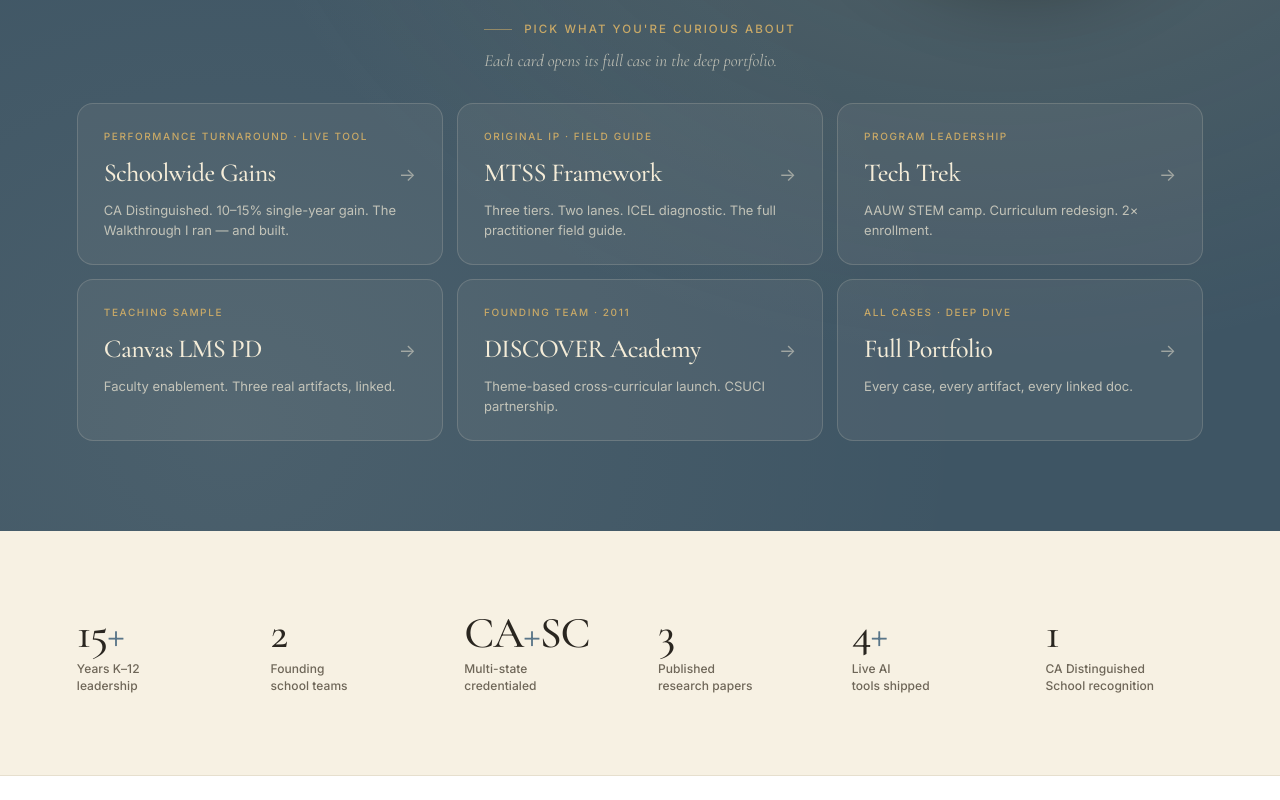
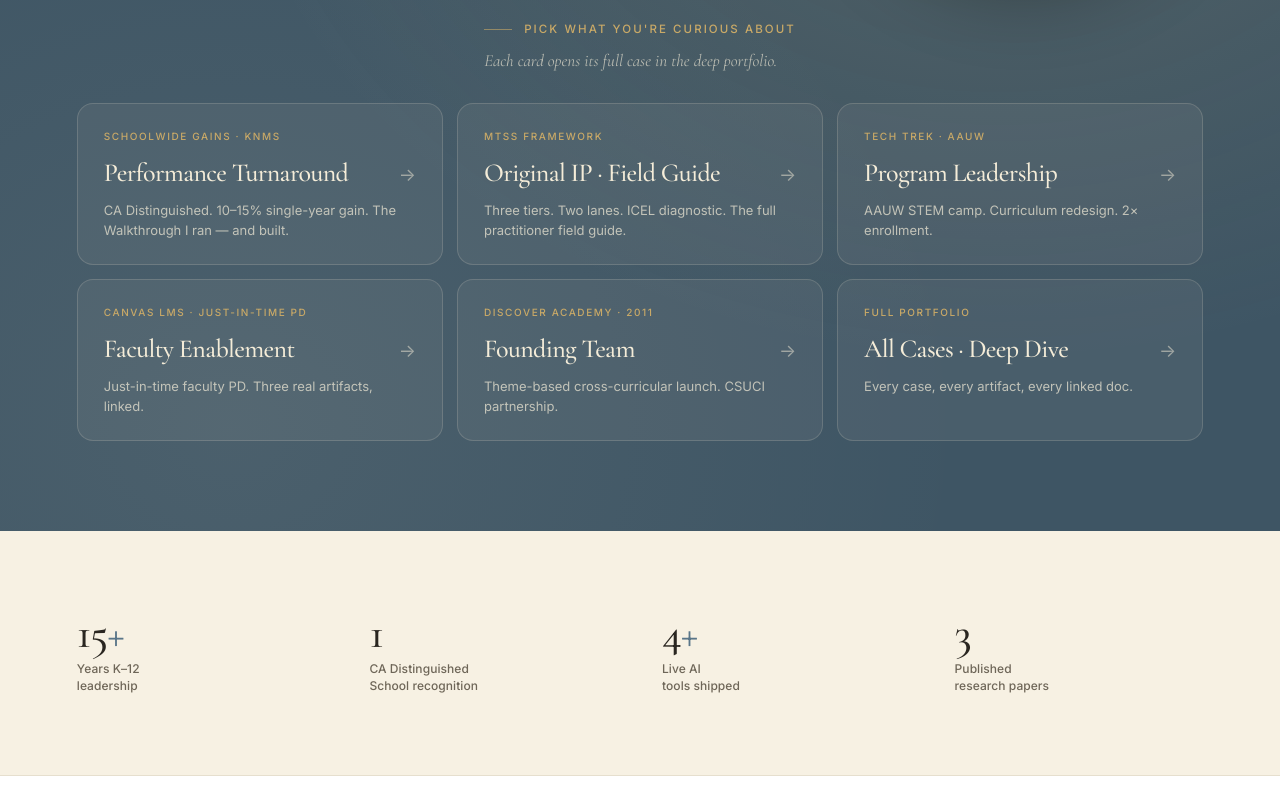
Before and after one commit to niclsim/niclsim.github.io, a plain HTML site: page lean.html in a window 1280 px wide. Shown: the part 480-1280 px from the top of the page. Drawn offline with nearby package versions, Linux system fonts and the light colour scheme.

Commit message:
Update lean.html

```diff
--- a/lean.html
+++ b/lean.html
@@ -261,9 +261,9 @@
     border-bottom: 1px solid var(--line);
   }
   .stats-inner {
-    max-width: 1280px; margin: 0 auto;
-    display: grid; grid-template-columns: repeat(6, 1fr);
-    gap: 36px;
+    max-width: 1180px; margin: 0 auto;
+    display: grid; grid-template-columns: repeat(4, 1fr);
+    gap: 44px;
   }
   .stat { display: flex; flex-direction: column; gap: 6px; }
   .stat-num {
@@ -279,8 +279,8 @@
     letter-spacing: 0.005em;
     line-height: 1.4;
   }
-  @media (max-width: 900px) { .stats-inner { grid-template-columns: 1fr 1fr 1fr; row-gap: 32px; } }
-  @media (max-width: 540px) { .stats-inner { grid-template-columns: 1fr 1fr; } }
+  @media (max-width: 900px) { .stats-inner { grid-template-columns: 1fr 1fr; row-gap: 32px; } }
+  @media (max-width: 540px) { .stats-inner { grid-template-columns: 1fr 1fr; gap: 28px; } }
 
   /* ── TESTIMONIALS ── */
   .testimonials {
@@ -659,10 +659,11 @@
 <section class="hero">
   <div class="hero-top">
     <div class="hero-text">
-      <div class="hero-eyebrow">Portfolio · 2026</div>
+      <div class="hero-eyebrow">K–12 → L&amp;D · Ed Tech · Consulting</div>
       <h1 class="hero-name">nicole simmons<em>.</em></h1>
       <div class="hero-credential">M.Ed. · Learning Design · Instructional Leadership</div>
       <p class="hero-tagline">Designing learning experiences that <em>drive results.</em></p>
+      <p class="hero-sub">CA Distinguished School · 15+ years leading schools · 4+ AI tools shipped</p>
     </div>
     <div class="hero-portrait">
       <img src="images/nicole-headshot.png" alt="Nicole Simmons" onerror="this.style.display='none'; this.nextElementSibling.style.display='flex';" />
@@ -681,54 +682,54 @@
 
   <div class="menu-grid">
     <a class="menu-button" href="index.html#track-record">
-      <div class="menu-button-eyebrow">Performance turnaround · Live tool</div>
+      <div class="menu-button-eyebrow">Schoolwide Gains · KNMS</div>
       <div class="menu-button-row">
-        <div class="menu-button-title">Schoolwide Gains</div>
+        <div class="menu-button-title">Performance Turnaround</div>
         <div class="menu-button-arrow">→</div>
       </div>
       <div class="menu-button-sub">CA Distinguished. 10–15% single-year gain. The Walkthrough I ran — and built.</div>
     </a>
 
     <a class="menu-button" href="mtss-field-guide.html">
-      <div class="menu-button-eyebrow">Original IP · Field Guide</div>
+      <div class="menu-button-eyebrow">MTSS Framework</div>
       <div class="menu-button-row">
-        <div class="menu-button-title">MTSS Framework</div>
+        <div class="menu-button-title">Original IP · Field Guide</div>
         <div class="menu-button-arrow">→</div>
       </div>
       <div class="menu-button-sub">Three tiers. Two lanes. ICEL diagnostic. The full practitioner field guide.</div>
     </a>
 
     <a class="menu-button" href="index.html#track-record">
-      <div class="menu-button-eyebrow">Program leadership</div>
+      <div class="menu-button-eyebrow">Tech Trek · AAUW</div>
       <div class="menu-button-row">
-        <div class="menu-button-title">Tech Trek</div>
+        <div class="menu-button-title">Program Leadership</div>
         <div class="menu-button-arrow">→</div>
       </div>
       <div class="menu-button-sub">AAUW STEM camp. Curriculum redesign. 2× enrollment.</div>
     </a>
 
     <a class="menu-button" href="index.html#teaching">
-      <div class="menu-button-eyebrow">Teaching sample</div>
+      <div class="menu-button-eyebrow">Canvas LMS · Just-in-Time PD</div>
       <div class="menu-button-row">
-        <div class="menu-button-title">Canvas LMS PD</div>
+        <div class="menu-button-title">Faculty Enablement</div>
         <div class="menu-button-arrow">→</div>
       </div>
-      <div class="menu-button-sub">Faculty enablement. Three real artifacts, linked.</div>
+      <div class="menu-button-sub">Just-in-time faculty PD. Three real artifacts, linked.</div>
     </a>
 
     <a class="menu-button" href="index.html#track-record">
-      <div class="menu-button-eyebrow">Founding team · 2011</div>
+      <div class="menu-button-eyebrow">DISCOVER Academy · 2011</div>
       <div class="menu-button-row">
-        <div class="menu-button-title">DISCOVER Academy</div>
+        <div class="menu-button-title">Founding Team</div>
         <div class="menu-button-arrow">→</div>
       </div>
       <div class="menu-button-sub">Theme-based cross-curricular launch. CSUCI partnership.</div>
     </a>
 
     <a class="menu-button" href="index.html">
-      <div class="menu-button-eyebrow">All cases · deep dive</div>
+      <div class="menu-button-eyebrow">Full Portfolio</div>
       <div class="menu-button-row">
-        <div class="menu-button-title">Full Portfolio</div>
+        <div class="menu-button-title">All Cases · Deep Dive</div>
         <div class="menu-button-arrow">→</div>
       </div>
       <div class="menu-button-sub">Every case, every artifact, every linked doc.</div>
@@ -744,24 +745,16 @@
       <div class="stat-label">Years K–12<br>leadership</div>
     </div>
     <div class="stat">
-      <div class="stat-num">2</div>
-      <div class="stat-label">Founding<br>school teams</div>
-    </div>
-    <div class="stat">
-      <div class="stat-num">CA<em>+</em>SC</div>
-      <div class="stat-label">Multi-state<br>credentialed</div>
-    </div>
-    <div class="stat">
-      <div class="stat-num">3</div>
-      <div class="stat-label">Published<br>research papers</div>
+      <div class="stat-num">1</div>
+      <div class="stat-label">CA Distinguished<br>School recognition</div>
     </div>
     <div class="stat">
       <div class="stat-num">4<em>+</em></div>
       <div class="stat-label">Live AI<br>tools shipped</div>
     </div>
     <div class="stat">
-      <div class="stat-num">1</div>
-      <div class="stat-label">CA Distinguished<br>School recognition</div>
+      <div class="stat-num">3</div>
+      <div class="stat-label">Published<br>research papers</div>
     </div>
   </div>
 </section>
```
